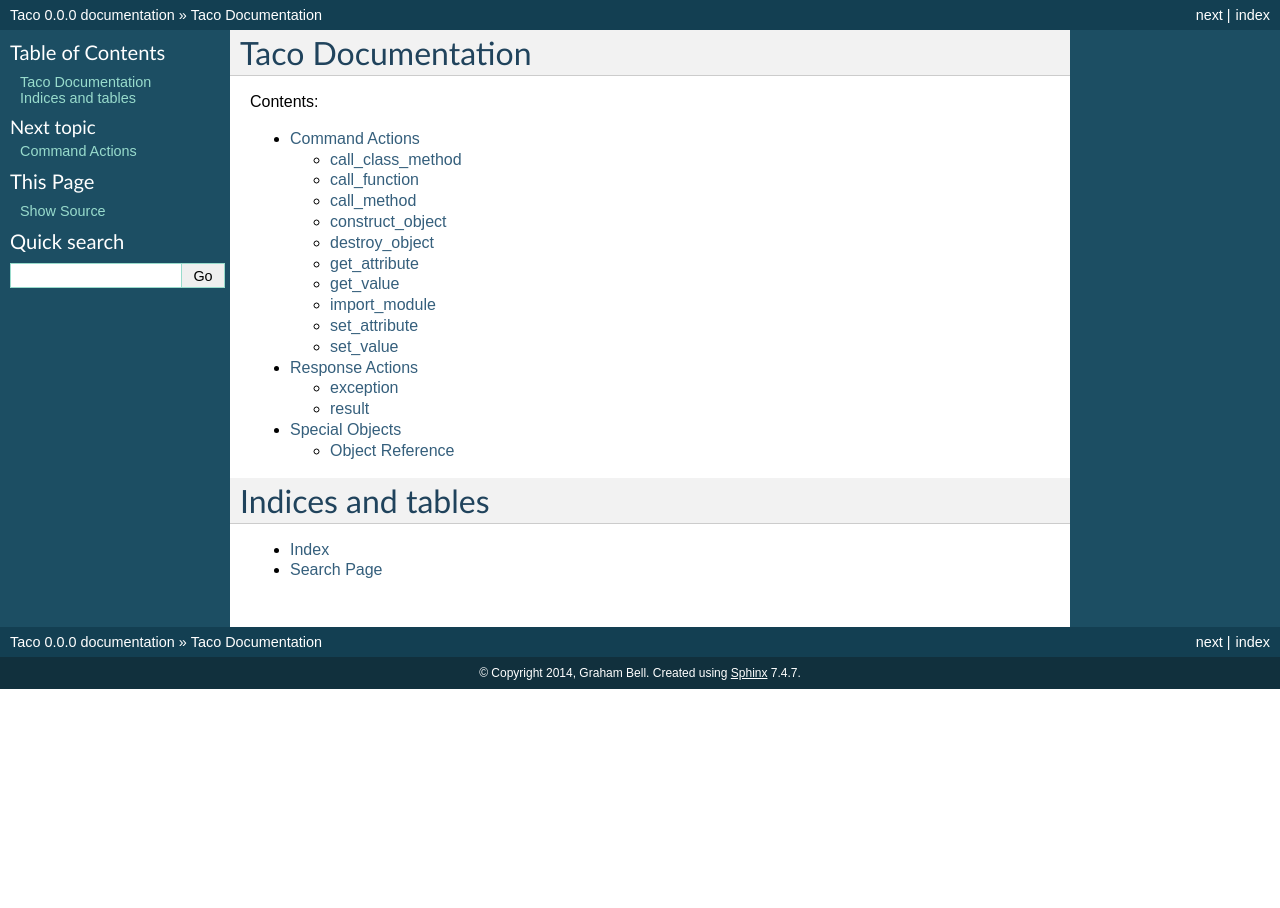
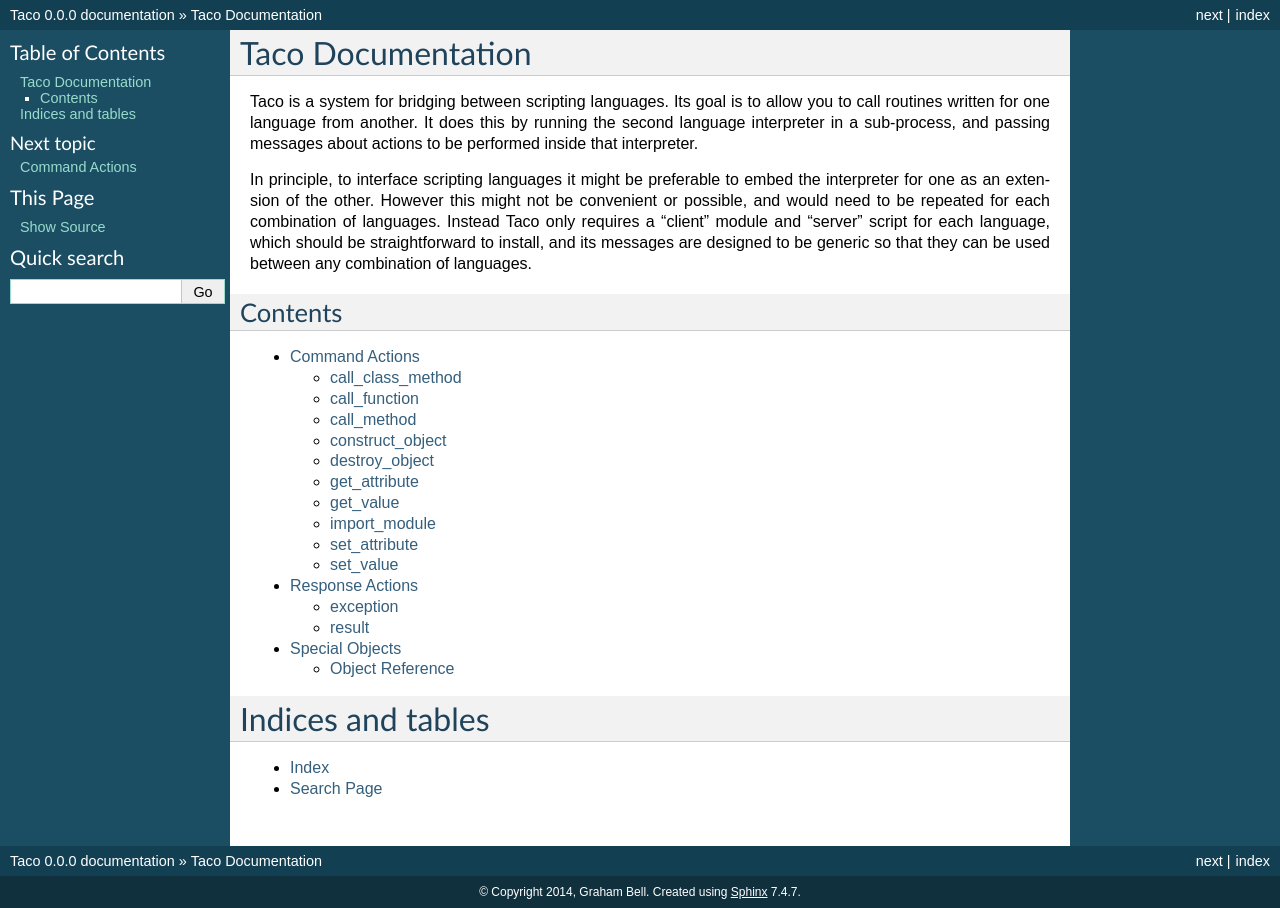
Before and after one commit to grahambell/taco, a Sphinx documentation site: the page built from doc/index.rst, in a window 1280 px wide. Built offline with Sphinx 7.4.7, drawn with Linux system fonts in a browser that asks for light colours.

Commit message:
Add the standard Taco introduction to the index

```diff
--- /dev/null
+++ b/README.rst
@@ -0,0 +1,24 @@
+Taco
+====
+
+Introduction
+------------
+
+.. starttacointro
+
+Taco is a system for bridging between scripting languages.
+Its goal is to allow you to call routines written for one language from
+another.
+It does this by running the second language interpreter in a sub-process,
+and passing messages about actions to be performed inside that interpreter.
+
+In principle, to interface scripting languages it might be preferable
+to embed the interpreter for one as an extension of the other.
+However this might not be convenient or possible,
+and would need to be repeated for each combination of languages.
+Instead Taco only requires a "client" module and "server" script
+for each language, which should be straightforward to install,
+and its messages are designed to be generic so that they
+can be used between any combination of languages.
+
+.. endtacointro
--- a/doc/index.rst
+++ b/doc/index.rst
@@ -1,7 +1,13 @@
 Taco Documentation
 ==================
 
-Contents:
+.. include:: ../README.rst
+    :start-after: .. starttacointro
+    :end-before: .. endtacointro
+
+
+Contents
+--------
 
 .. toctree::
    :maxdepth: 2
```
